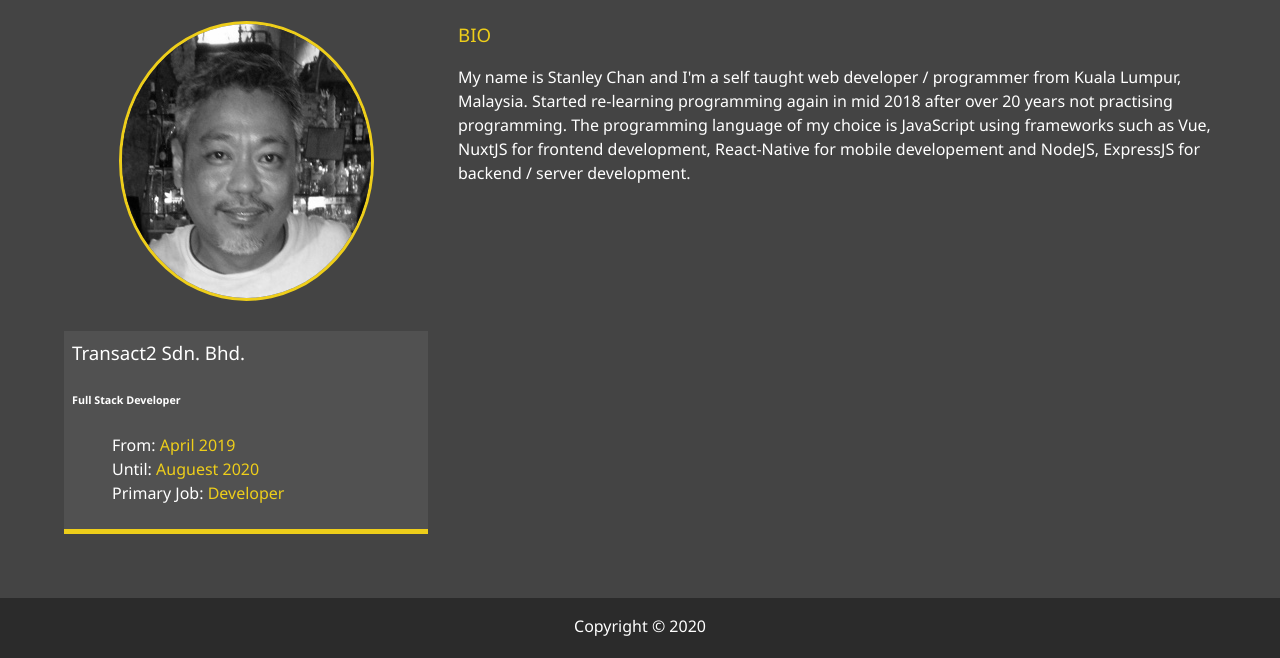
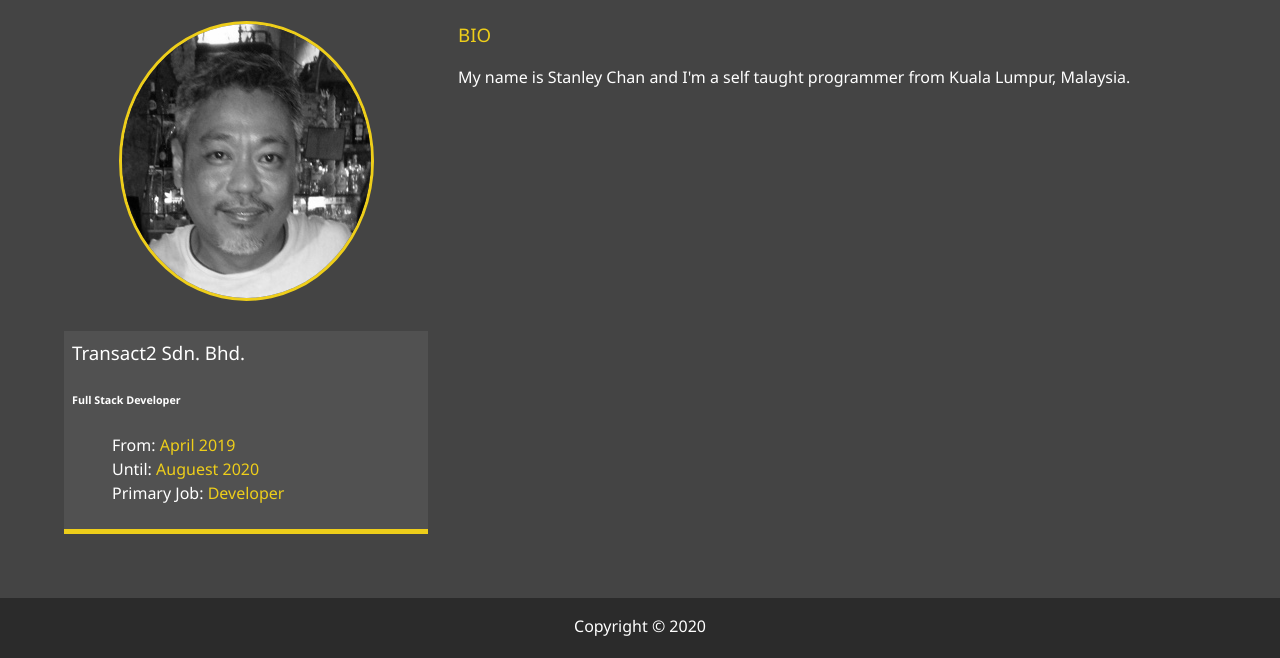
Before and after one commit to nahcnats/website, a plain HTML site: page about.html in a window 1280 px wide. Shown: the part 205-863 px from the top of the page. Drawn offline with Linux system fonts and the light colour scheme.

Commit message:
updated about

```diff
--- a/about.html
+++ b/about.html
@@ -61,14 +61,7 @@
                 <div class="bio">
                     <h3 class="text-secondary">BIO</h3>
                     <p>
-                        My name is Stanley Chan and I'm a self taught web
-                        developer / programmer from Kuala Lumpur, Malaysia.
-                        Started re-learning programming again in mid 2018 after over
-                        20 years not practising programming. The programming
-                        language of my choice is JavaScript using frameworks
-                        such as Vue, NuxtJS for frontend development,
-                        React-Native for mobile developement and NodeJS,
-                        ExpressJS for backend / server development.
+                        My name is Stanley Chan and I'm a self taught programmer from Kuala Lumpur, Malaysia.
                     </p>
                 </div>
 
```
Also changed, not shown: index.html (+1 -1 lines).
